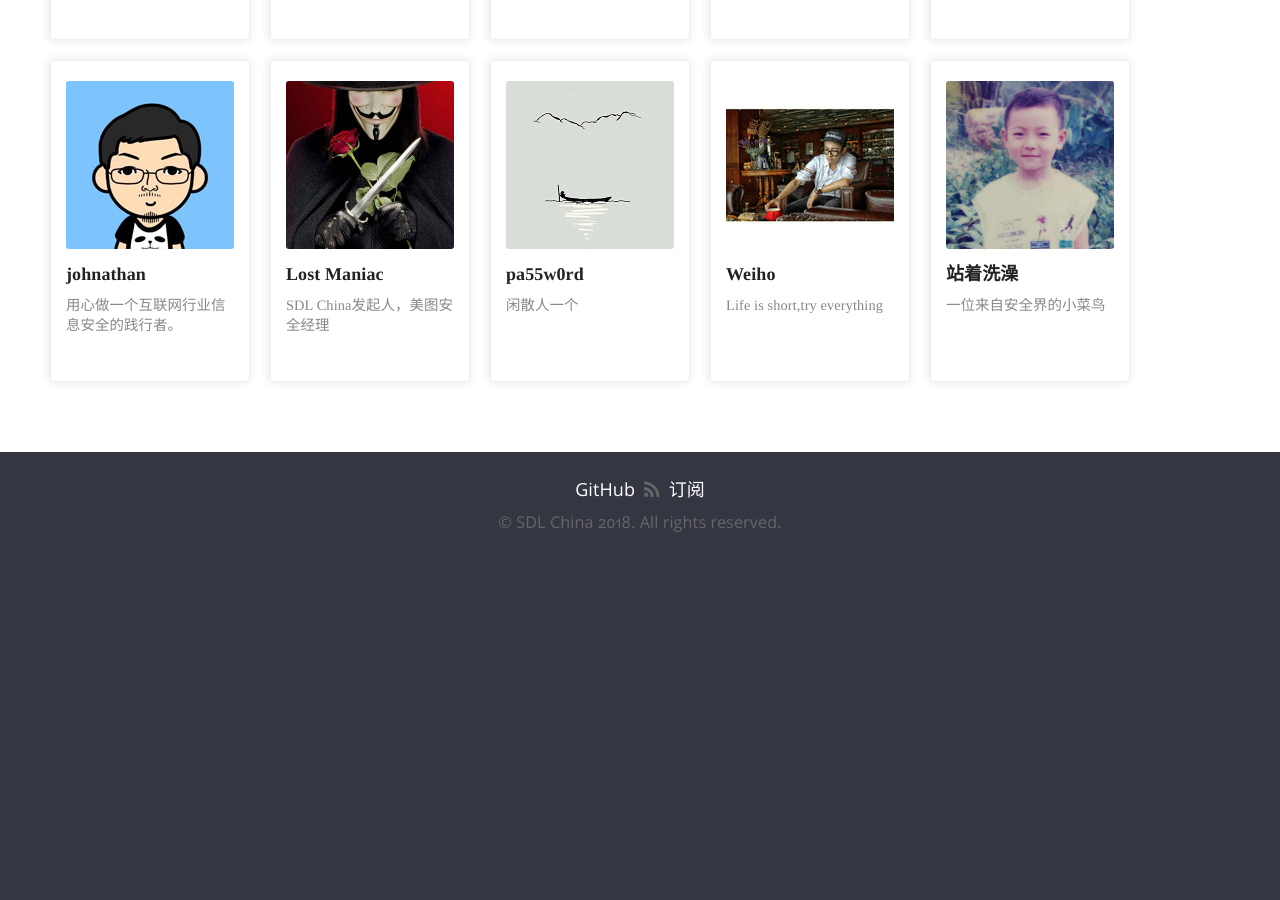
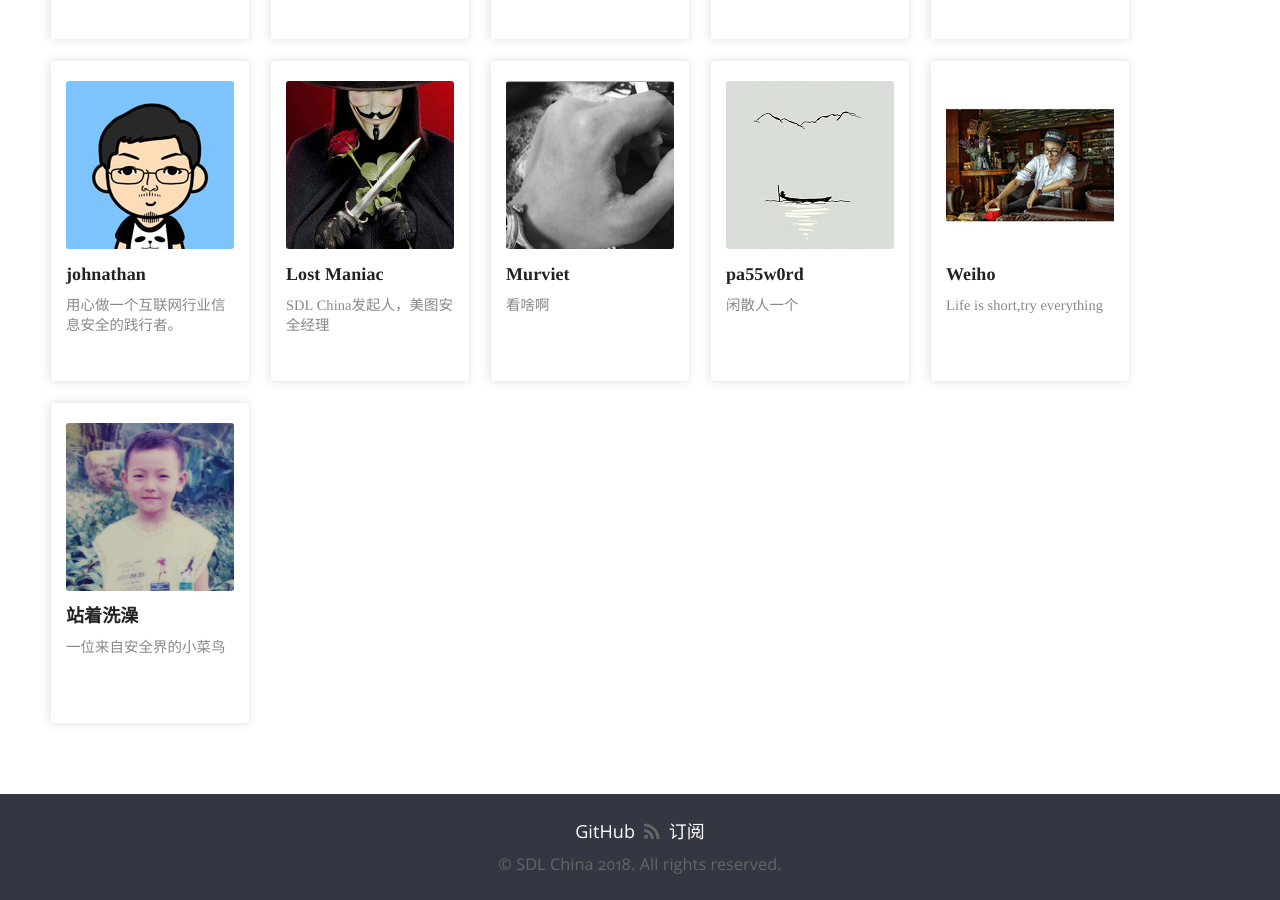
Before and after one commit to sdlchina/sdlchina-web, a Jekyll site: the page built from about.md, in a window 1280 px wide and 900 px high, scrolled down 584 px. Built offline with Jekyll 4.4.1, drawn with Linux system fonts in a browser that asks for light colours; some web fonts are replaced; comment, search, counter and statistics services are not loaded; before the commit the page ends 1142 px from its top, so only the background shows below that.

Commit message:
增加成员Murviet

```diff
--- a/about.md
+++ b/about.md
@@ -71,6 +71,14 @@ type: Document
         </li>
 
         <li>
+            <img class="picture" src="/images/head/Murviet.png" alt="">
+            <dl class="desc">
+                <dt>Murviet</dt>
+                <dd>看啥啊</dd>
+            </dl>
+        </li>
+
+        <li>
             <img class="picture" src="/images/head/pa55w0rd.jpeg" alt="">
             <dl class="desc">
                 <dt>pa55w0rd </dt>
```
Also changed, not shown: update.md (+1 -0 lines), images/head/Murviet.png (added).
